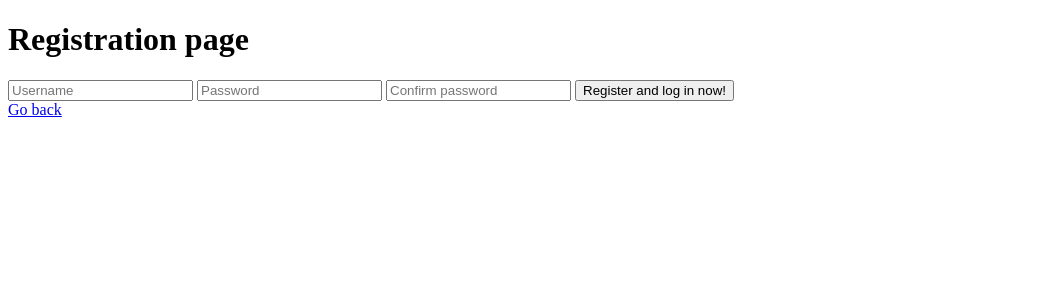
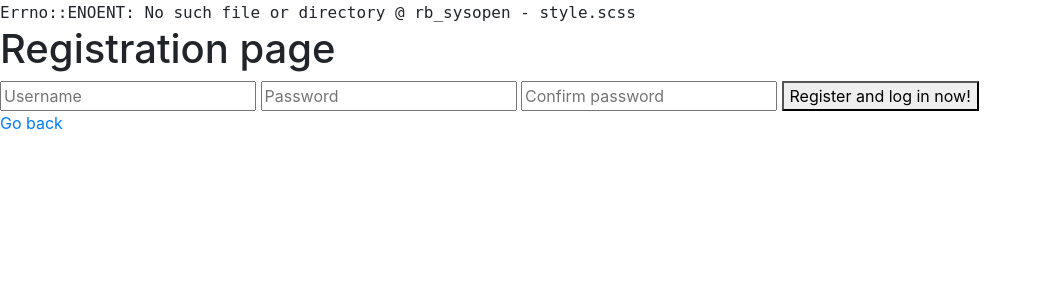
Before and after one commit to a-a-lohn/CS50_web_projects, a Flask app: page /register in a window 1280 px wide. Shown: the top 300 px of the page, without its empty margins (0-1042 px from the left). Run offline with Flask 2, Linux system fonts and the light colour scheme; some libraries are stand-ins or nearby versions.

Commit message:
create style.css/scss files, link to layout.html but problems displaying css content on webpage

```diff
--- /dev/null
+++ b/project1/style.css
@@ -0,0 +1,23 @@
+/*
+Errno::ENOENT: No such file or directory @ rb_sysopen - style.scss
+
+Backtrace:
+/var/lib/gems/2.5.0/gems/sass-3.7.4/lib/sass/plugin/compiler.rb:454:in `read'
+/var/lib/gems/2.5.0/gems/sass-3.7.4/lib/sass/plugin/compiler.rb:454:in `update_stylesheet'
+/var/lib/gems/2.5.0/gems/sass-3.7.4/lib/sass/plugin/compiler.rb:215:in `block in update_stylesheets'
+/var/lib/gems/2.5.0/gems/sass-3.7.4/lib/sass/plugin/compiler.rb:209:in `each'
+/var/lib/gems/2.5.0/gems/sass-3.7.4/lib/sass/plugin/compiler.rb:209:in `update_stylesheets'
+/var/lib/gems/2.5.0/gems/sass-3.7.4/lib/sass/plugin/compiler.rb:294:in `watch'
+/var/lib/gems/2.5.0/gems/sass-3.7.4/lib/sass/plugin.rb:109:in `method_missing'
+/var/lib/gems/2.5.0/gems/sass-3.7.4/lib/sass/exec/sass_scss.rb:358:in `watch_or_update'
+/var/lib/gems/2.5.0/gems/sass-3.7.4/lib/sass/exec/sass_scss.rb:51:in `process_result'
+/var/lib/gems/2.5.0/gems/sass-3.7.4/lib/sass/exec/base.rb:50:in `parse'
+/var/lib/gems/2.5.0/gems/sass-3.7.4/lib/sass/exec/base.rb:18:in `parse!'
+/var/lib/gems/2.5.0/gems/sass-3.7.4/bin/sass:13:in `<top (required)>'
+/usr/local/bin/sass:23:in `load'
+/usr/local/bin/sass:23:in `<main>'
+*/
+body:before {
+  white-space: pre;
+  font-family: monospace;
+  content: "Errno::ENOENT: No such file or directory @ rb_sysopen - style.scss"; }
--- a/project1/templates/layout.html
+++ b/project1/templates/layout.html
@@ -2,6 +2,9 @@
 <html>
     <head>
         <title>Aaron's book review site</title>
+        <link rel="stylesheet" href="style.css">
+        <link rel="stylesheet" href="https://stackpath.bootstrapcdn.com/bootstrap/4.1.1/css/bootstrap.min.css" integrity="sha384-WskhaSGFgHYWDcbwN70/dfYBj47jz9qbsMId/iRN3ewGhXQFZCSftd1LZCfmhktB" crossorigin="anonymous">
+        <meta name="viewport" content="width=device-width, initial-scale=1.0">
     </head>
     <body>
         <h1>{% block heading %}{% endblock %}</h1>
--- /dev/null
+++ b/project1/templates/style.scss
@@ -0,0 +1,9 @@
+$color: blue;
+h1 {
+    color: $color;
+    text-align: center;
+}
+button {
+    font-size: 28px;
+    color: darkorange;
+}
```
Also changed, not shown: project1/templates/style.css (added, +9 -0 lines), project1/newfile.txt (deleted), 2 other files.
